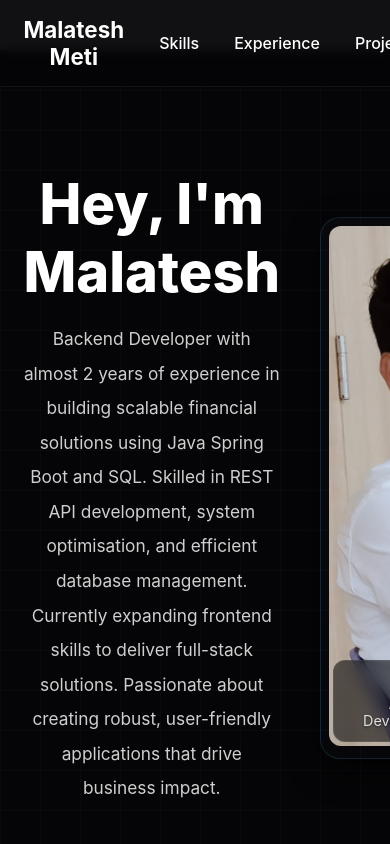
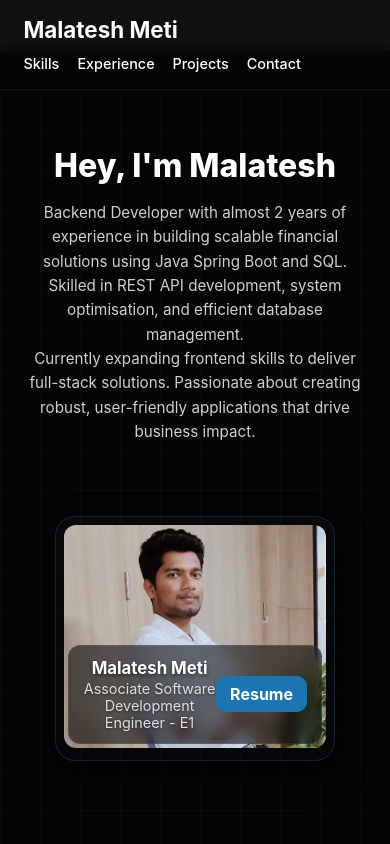
Before and after one commit to malateshmeti/MSPortfolio, a React (Create React App) app: page / in a window 390 px wide. Shown: the top 844 px of the page. Built offline with nearby package versions, Linux system fonts and the light colour scheme.

Commit message:
My Portfolio Style for mobile compatible

```diff
--- a/src/components/MsPortfolioMain.css
+++ b/src/components/MsPortfolioMain.css
@@ -67,7 +67,6 @@
   flex: 1 1 60%;
   max-width: 700px;
   color: #fff;
-  margin-top: -0px; /* adjust value as needed */
 }
 
 .ms-title {
@@ -107,7 +106,6 @@
 }
 
 /* Overlay */
-/* Overlay */
 .ms-card-overlay {
   position: absolute;
   left: 12px;
@@ -119,24 +117,22 @@
   padding: 12px 14px;
   border-radius: 12px;
   backdrop-filter: blur(8px);
-
-  /* stronger background for readability */
-  background: rgba(0, 0, 0, 0.55);
+  background: rgba(0, 0, 0, 0.55); /* stronger background for readability */
   border: 1px solid rgba(255,255,255,0.08);
 }
 
 /* Text improvements */
 .ms-card-text h3 {
   margin: 0;
-  color: #ffffff; /* pure white */
+  color: #ffffff;
   font-size: 1.05rem;
   font-weight: 700;
-  text-shadow: 0 2px 4px rgba(0,0,0,0.6); /* makes text readable on any background */
+  text-shadow: 0 2px 4px rgba(0,0,0,0.6);
 }
 
 .ms-card-text p {
   margin: 2px 0 0;
-  color: #e0e0e0; /* brighter gray */
+  color: #e0e0e0;
   font-size: 0.9rem;
   text-shadow: 0 1px 3px rgba(0,0,0,0.5);
 }
@@ -145,7 +141,7 @@
 .ms-btn {
   display: inline-block;
   padding: 8px 14px;
-  background: #1c75b0;   /* solid accent color */
+  background: #1c75b0;
   border-radius: 10px;
   text-decoration: none;
   color: #fff;
@@ -156,5 +152,56 @@
 
 .ms-btn:hover {
   transform: translateY(-2px);
-  background: #1f9be5;  /* darker shade on hover */
+  background: #1f9be5;
 }
+
+/* ✅ Responsive Styles */
+
+/* Tablets & smaller laptops */
+@media (max-width: 992px) {
+  .ms-hero-grid {
+    flex-direction: column;
+    text-align: center;
+  }
+  .ms-card {
+    width: 100%;
+    max-width: 340px;
+    margin-top: 2rem;
+  }
+  .ms-card-img {
+    height: auto;
+    max-height: 420px;
+  }
+  .ms-title {
+    font-size: 2.5rem;
+  }
+}
+
+/* Mobile phones */
+@media (max-width: 600px) {
+  .ms-header-container {
+    flex-direction: column;
+    align-items: flex-start;
+  }
+  .ms-header-right {
+    margin-top: 10px;
+  }
+  .ms-header-right a {
+    margin-left: 0;
+    margin-right: 18px;
+    font-size: 0.9rem;
+  }
+  .ms-title {
+    font-size: 2rem;
+  }
+  .ms-desc {
+    font-size: 0.95rem;
+    line-height: 1.6;
+  }
+  .ms-card {
+    max-width: 280px;
+  }
+  .ms-card-img {
+    max-height: 300px;
+  }
+}
```
